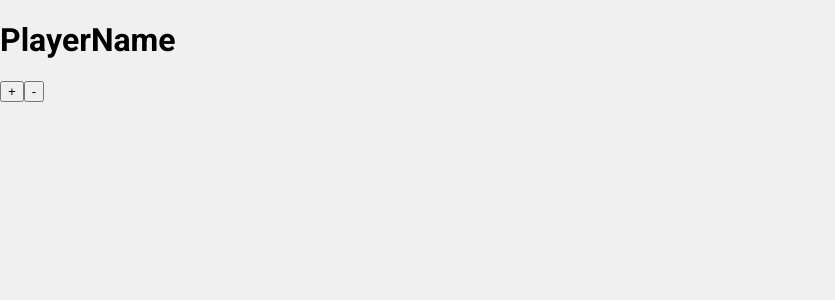
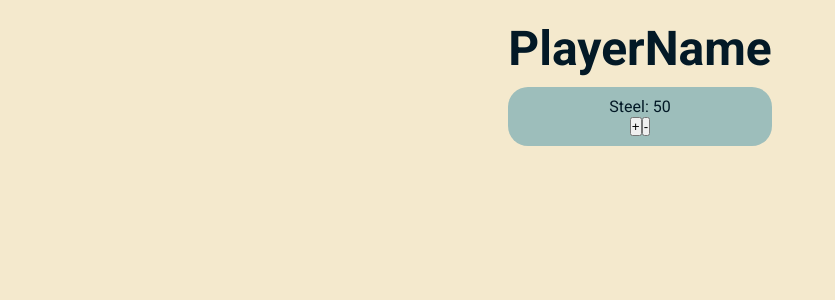
Before and after one commit to Hunor64/TerraformMars, a React (Vite) app: page / in a window 1280 px wide. Shown: the top 300 px of the page, without its empty margins (0-835 px from the left). Built offline with nearby package versions, Linux system fonts and the light colour scheme.

Commit message:
css update

```diff
--- a/src/App.tsx
+++ b/src/App.tsx
@@ -5,7 +5,9 @@ const App = () => {
         <h1>PlayerName</h1>
       </div>
       <div className="Resource">
+        <p>Steel: <span>50</span></p>
         <div className="buttonContainer">
+
           <button className="button">+</button>
           <button className="button">-</button>
         </div>
--- a/src/index.css
+++ b/src/index.css
@@ -1,6 +1,6 @@
 @import url('https://fonts.googleapis.com/css2?family=Roboto:ital,wght@0,100;0,300;0,400;0,500;0,700;0,900;1,100;1,300;1,400;1,500;1,700;1,900&display=swap');
 
-*{
+* {
   --rich-black: #031926ff;
   --teal: #468189ff;
   --cambridge-blue: #77aca2ff;
@@ -8,10 +8,32 @@
   --parchment: #f4e9cdff;
 
   --font-family: 'Roboto', sans-serif;
+
+  padding: 0;
+  margin: 0;
 }
-body{
-    background-color: #f0f0f0;
+
+body {
+  background-color: var(--parchment);
   font-family: var(--font-family);
-    margin: 0;
-    padding: 0;
+  display: flex;
+  justify-content: center;
+  align-items: center;
+  text-align: center;
+color: var(--rich-black);
 }
+.container {
+  text-align: center;
+  margin-top: 20px;
+}
+
+.container h1{
+  font-size: 3rem;
+  margin-bottom: 10px;
+}
+.Resource{
+  background-color: var(--ash-gray);
+  margin-bottom: 10px;
+  padding: 10px;
+  border-radius: 20px;
+}
```
Lines whose indentation alone changed are shown as unchanged.
